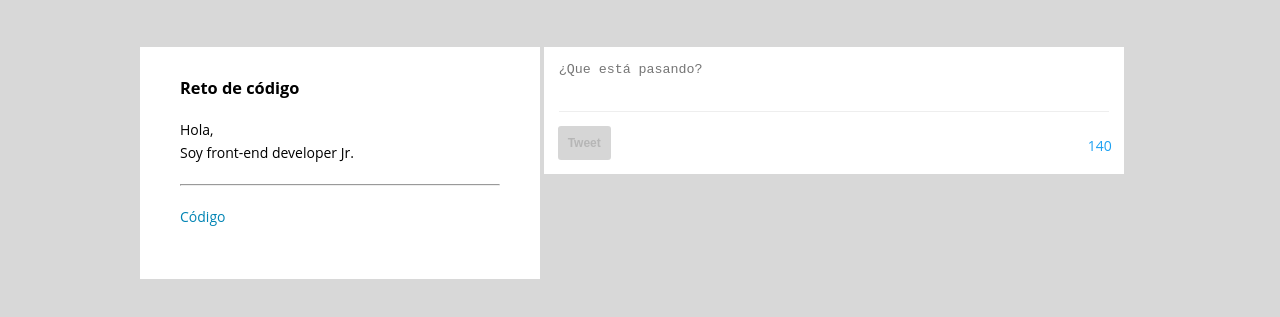
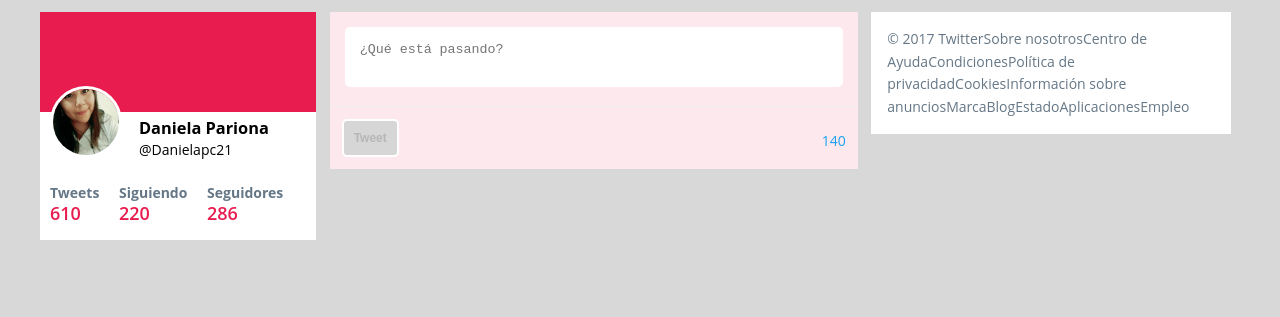
Before and after one commit to Danielapariona/twitter, a plain HTML site: page index.html in a window 1280 px wide. Shown: the part 81-398 px from the top of the page. Drawn offline with Linux system fonts and the light colour scheme.

Commit message:
Add styles

```diff
--- a/css/main.css
+++ b/css/main.css
@@ -1,3 +1,4 @@
+/* CLASES GENERALES*/
 *, *:before, *:after {
   margin: 0;
   padding: 0;
@@ -24,10 +25,11 @@ h1 {
 p {
   line-height: 22.5px;
 }
+
 main {
   min-width: 320px;
-  max-width: 1100px;
-  padding: 50px;
+  max-width: 1200px;
+  padding: 15px 0;
   margin: 0 auto;
 }
 
@@ -39,82 +41,22 @@ section {
   background-color: #fff;
 }
 
-.card-user {
-  width: 40%;
-  padding: 30px 40px;
-}
-
-.card-user p {
-  margin: 20px 0;
-}
-
-.content {
-  width: 58%;
-}
-
-.card-user, .content {
-  display: inline-block;
-  vertical-align: top;
-}
-
-.text-color {
-  color: #0084B4;
-}
-
 form {
-  background-color: #fff;
+  background-color: #FCE8ED;
 }
 
 textarea {
   resize: none;
   width: 100%;
-  padding: 15px 0;
   border: none;
   outline: none;
   box-shadow: none;
   margin: 0px;
+  padding: 15px;
+  border-radius: 5px;
 }
 
-
-.content-textarea {
-  border-bottom: 1px solid #eee;
-  margin: 0 15px;
-}
-
-.button {
-  border: 2px solid white;
-  background-color: #3cf;
-  padding: 10px;
-  border-radius: 5px;
-  font-size: 12px;
-  color: white;
-  font-weight: 700;
-  outline: 0;
-  display: inline-block;
-}
-
-.content-buttton {
-  padding: 12px;
-}
-
-.content-buttton p {
-  float: right;
-  transform: translateY(50%);
-}
-
-.content-twitter {
-  padding: 15px;
-  margin-top: 15px;
-  background-color: #fff;
-}
-
-section.content-tweets {
-  background-color: initial;
-}
-
-section.content-tweets div:first-child {
-  margin-top: 45px;
-}
+/* CLASES REUTILIZABLES*/
 
 .red {
   color: red;
@@ -128,11 +70,141 @@ section.content-tweets div:first-child {
   background-color: #ffb8c2;
 }
 
+.blue {
+  color: rgb(5, 86, 116);
+}
+
+.text-color {
+  color: #0084B4;
+}
+
+.border-top {
+  border-top: 1px solid #e6ecf0;
+  border-bottom: 1px solid #e6ecf0;
+}
+
+
+/* MIS CLASES */
+.button {
+  border: 2px solid white;
+  background-color: #3cf;
+  padding: 10px;
+  border-radius: 5px;
+  font-size: 12px;
+  color: white;
+  font-weight: 700;
+  outline: 0;
+  display: inline-block;
+  cursor: pointer;
+}
+
 .buttonDisabled {
   background-color: rgb(214, 214, 214);
   color: rgb(182, 182, 182);
+  cursor: initial;
+}
+/**************
+
+
+/* Section Card User Profile*/
+.card-user, .content {
+  display: inline-block;
+  vertical-align: top;
 }
 
-.blue {
-  color: rgb(5, 86, 116);
+.card-user {
+  width: 23%;
 }
+
+.cover-page {
+  height: 100px;
+  background-color: #E81C4F;
+}
+
+.content-data {
+  padding: 0 10px;
+}
+
+.content-profile {
+  display: inline-block;
+  position: relative;
+}
+
+.photo-profile {
+  position: absolute;
+  bottom: 5px;
+}
+
+.photo-profile img{
+  width: 72px;
+  border-radius: 100px;
+  border: 3px solid #fff;
+}
+
+.profile-name {
+  margin: 5px;
+  position: relative;
+  left: 84px;
+}
+
+.profile-data div {
+  display: inline-block;
+  padding: 16px 0;
+  margin-right: 16px;
+}
+
+.profile-data h3 {
+  color: #657786;
+  font-size: 14px;
+}
+
+.profile-data p {
+  color: #E81C4F;
+  font-weight: 600;
+  font-size: 18px;
+}
+/***************
+
+
+/* Section Tweets */
+.content {
+  margin: 0px 10px;
+  width: 44%;
+}
+
+.content-textarea {
+  border-bottom: 1px solid #eee;
+  padding: 15px;
+}
+
+.content-buttton {
+  padding: 12px;
+}
+
+.content-buttton p {
+  float: right;
+  transform: translateY(50%);
+}
+
+.content-tweets {
+  width: 100%;
+}
+
+.content-twitter {
+  padding: 15px;
+  background-color: #fff;
+}
+/***********/
+
+
+/*Section notice*/
+.notice {
+  background-color: #fff;
+  width: 30%;
+  display: inline-block;
+}
+
+.notice p {
+  padding: 16px;
+  color: #657786;
+}
--- a/index.html
+++ b/index.html
@@ -11,23 +11,49 @@
   </header>
   <main id="main-container">
     <section class="card-user">
-      <h3>Reto de código</h3>
-      <p>Hola,<br>Soy front-end developer Jr.</p>
-      <hr>
-      <p class="text-color">Código</p>
+      <div class="cover-page">
+      </div>
+      <div class="content-data">
+        <div class="content-profile">
+          <figure class="photo-profile">
+            <img src="assets/profile.jpg" alt="">
+          </figure>
+          <div class="profile-name">
+            <h3>Daniela Pariona</h3>
+            <p>@Danielapc21</p>
+          </div>
+        </div>
+        <div class="profile-data">
+          <div>
+            <h3>Tweets</h3>
+            <p>610</p>
+          </div>
+          <div>
+            <h3>Siguiendo</h3>
+            <p>220</p>
+          </div>
+          <div>
+            <h3>Seguidores</h3>
+            <p>286</p>
+          </div>
+        </div>
+      </div>
     </section>
     <section class="content">
       <form>
         <div class="content-textarea">
-          <textarea type="text" id="insert-text" name="insert-text" placeholder="¿Que está pasando?" rows="2"></textarea>
+          <textarea type="text" id="insert-text" name="insert-text" placeholder="¿Qué está pasando?" rows="2"></textarea>
         </div>
         <div class="content-buttton">
           <button class="button buttonDisabled" id="save">Tweet</button>
           <p id="count" class="twitterBlue"></p>
         </div>
       </form>
+      <section class="content-tweets" id="content-tweets">
+      </section>
     </section>
-    <section class="content-tweets" id="content-tweets">
+    <section class="notice">
+      <p>© 2017 TwitterSobre nosotrosCentro de AyudaCondicionesPolítica de privacidadCookiesInformación sobre anunciosMarcaBlogEstadoAplicacionesEmpleo</p>
     </section>
   </main>
   <script src="js/app.js"></script>
--- a/js/app.js
+++ b/js/app.js
@@ -45,6 +45,7 @@ function showTweet (event) {
   event.preventDefault()
   if (area.value !== '') {
     var div = document.createElement('div');
+    div.classList.add('border-top');
     var p = document.createElement('p');
     p.textContent = area.value;
     var time = document.createElement('p');
@@ -57,6 +58,7 @@ function showTweet (event) {
   }
   button.classList.add('buttonDisabled');
   area.focus();
+  count.textContent = 140;
 }
 
 var resizeTextArea = function() {
@@ -74,6 +76,7 @@ var resizeTextArea = function() {
 
 window.onload = function() {
   count.textContent = 140;
+  area.focus();
   area.addEventListener('input', resizeTextArea);
   button.addEventListener('click', showTweet);
   area.addEventListener('keyup', countLetters);
```
Also changed, not shown: assets/profile.jpg (added).
